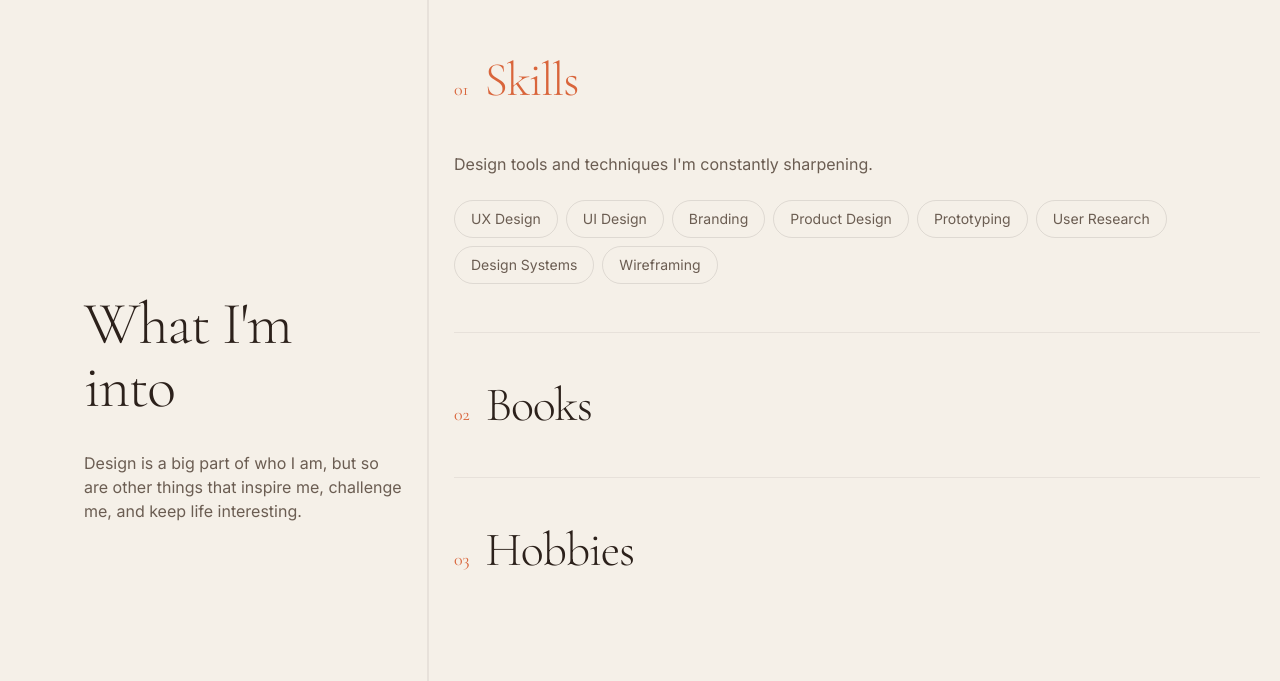
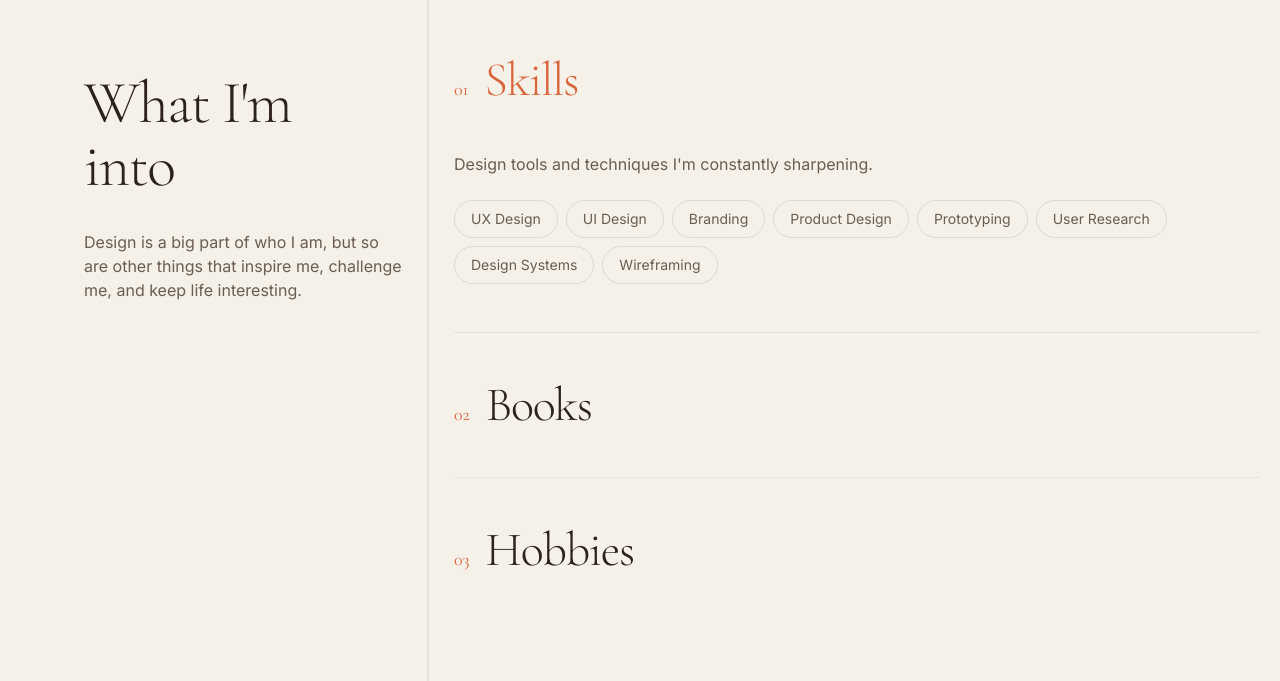
Before and after one commit to gabbyNyawera/portfolio, a Next.js app: page / in a window 1280 px wide. Shown: the part 5199-5880 px from the top of the page. Built offline with nearby package versions, Linux system fonts and the light colour scheme.

Commit message:
fix: top-align left panel in interests section

```diff
--- a/src/components/sticky-interests.tsx
+++ b/src/components/sticky-interests.tsx
@@ -69,7 +69,7 @@ export function StickyInterests() {
   return (
     <div className="flex flex-col sm:flex-row">
       {/* Left panel - fixed on desktop */}
-      <div className="sticky top-0 flex h-auto flex-col justify-center py-16 pl-5 pr-8 sm:h-screen sm:w-[35%] sm:py-16 sm:pl-8 lg:pl-16 lg:pr-12">
+      <div className="sticky top-0 flex h-auto flex-col justify-start py-16 pl-5 pr-8 sm:h-screen sm:w-[35%] sm:py-16 sm:pl-8 lg:pl-16 lg:pr-12">
         <h2 className="font-serif text-[2.5rem] font-light leading-[1.05] tracking-tight sm:text-5xl md:text-6xl">
           What I&apos;m
           <br />
```
